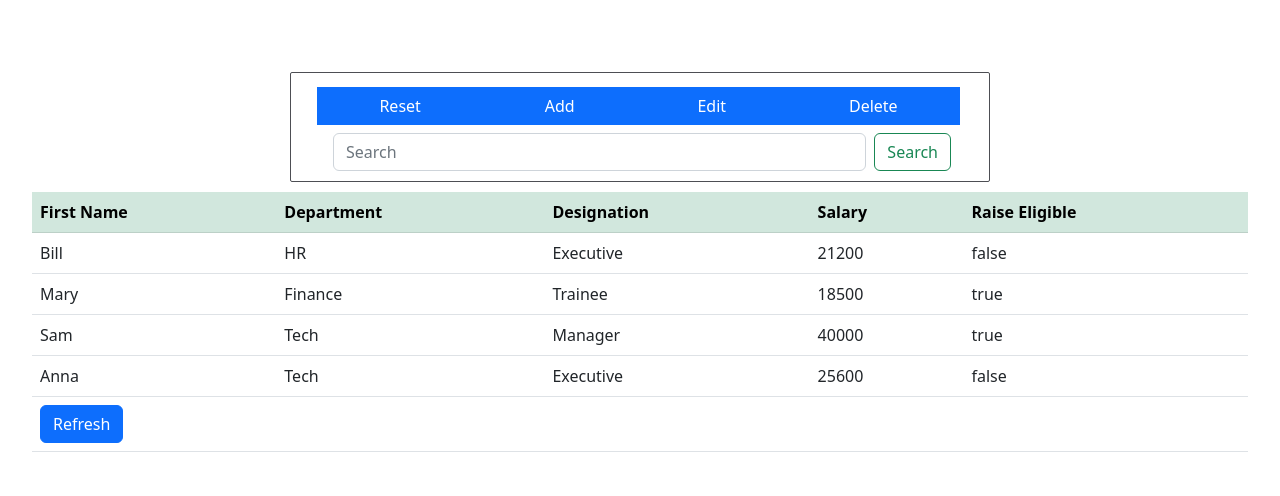
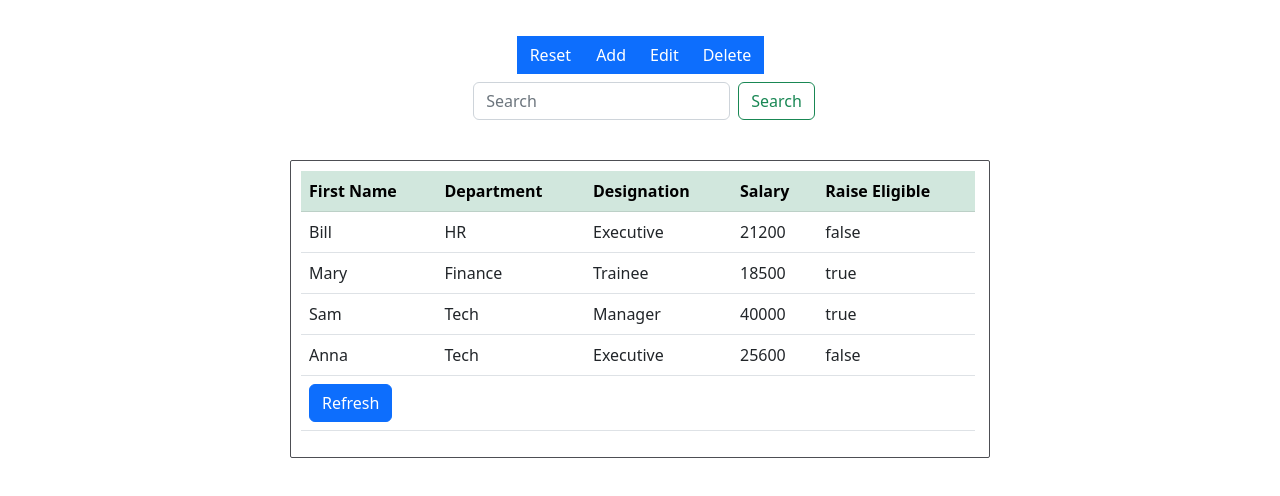
Before and after one commit to MicMetz/HumanResources, a plain HTML site: page index.html in a window 1280 px wide. Drawn offline with nearby package versions, Linux system fonts and the light colour scheme.

```diff
--- a/css/styles.css
+++ b/css/styles.css
@@ -22,6 +22,12 @@ h1 {
 
 
 
+.container {
+    width : 100%; display : flex; flex-direction : column; align-items : center;
+}
+
+
+
 .profile {
     width         : 90%;
     max-width     : 700px;
@@ -29,7 +35,9 @@ h1 {
     border-radius : 2px;
     padding       : 10px 14px 10px 10px;
     margin-bottom : 10px;
+    margin-top    : 5vh;
 }
+
 
 
 #employeeTable {
@@ -38,9 +46,11 @@ h1 {
 }
 
 
+
 #db-search input {
 
 }
+
 
 
 #ui {
--- a/index.html
+++ b/index.html
@@ -18,12 +18,9 @@
 	</head>
 
 
-	<body style="align-items: flex-start; margin-top: 5vh;">
+	<body>
 
-		<div style="width: 100%; display: flex; flex-direction: column; align-items: center;">
-
-			<div class="profile">
-
+		<div class="container">
 			<div id="ui" class="container-fluid">
 				<div id="db-controls" class="container mb-auto mt-sm-0 ">
 					<div class="row">
@@ -168,9 +165,10 @@
 
 				</div>
 			</div>
-			</div>
 
-			<table id="employeeTable" class="table pt-1">
+
+			<div class="profile">
+				<table id="employeeTable" class="table">
 					<thead>
 						<tr class="table-success">
 							<th scope="col">First Name</th>
@@ -192,9 +190,9 @@
 						</tr>
 					</tfoot>
 				</table>
+			</div>
 
 		</div>
-
 		<script type="module" src="./main.js"></script>
 		<script src="https://cdnjs.cloudflare.com/ajax/libs/jquery/3.6.1/jquery.min.js" integrity="sha512-aVKKRRi/Q/YV+4mjoKBsE4x3H+BkegoM/em46NNlCqNTmUYADjBbeNefNxYV7giUp0VxICtqdrbqU7iVaeZNXA==" crossorigin="anonymous" referrerpolicy="no-referrer"></script>
 	</body>
```
Lines whose indentation alone changed are shown as unchanged.
